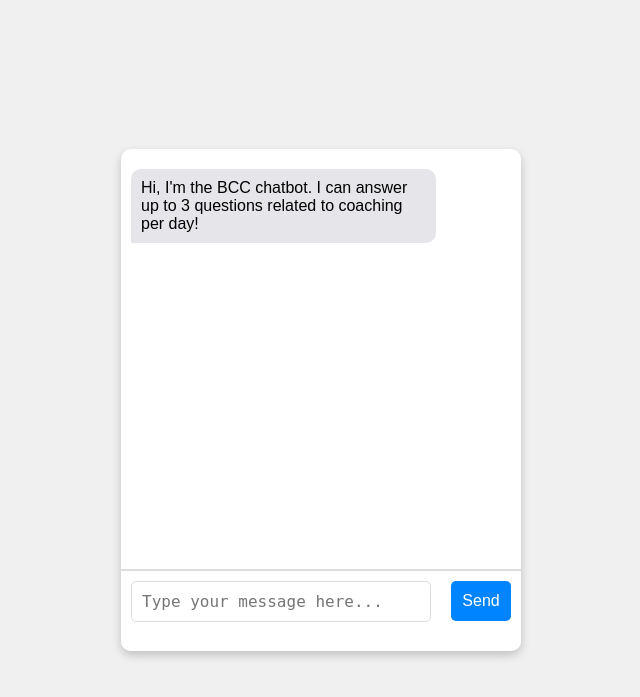
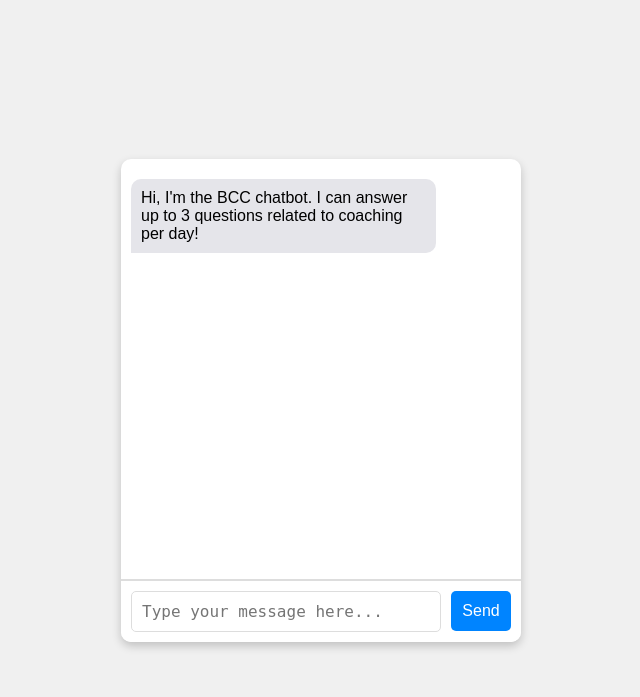
Before and after one commit to hjum84/bcc4, a Flask app: page /index in a window 1280 px wide. Shown: the top 697 px of the page, without its empty margins (319-959 px from the left). Run offline with Flask 3, Linux system fonts and the light colour scheme.

Commit message:
style.css updated for send btn re- alignment

```diff
--- a/static/styles.css
+++ b/static/styles.css
@@ -61,19 +61,19 @@ body {
     border-bottom-right-radius: 0;
 }
 
-/* Input container with relative positioning */
+
+/* Input container: using flex to align the textarea and button horizontally */
 .input-container {
-    position: relative;
+    display: flex;
+    align-items: center;  /* Center vertically */
     padding: 10px;
+    border-top: 1px solid #ddd;
     background-color: #fff;
-    border-top: 1px solid #ddd;
-    /* Ensure the container has a minimum height so the button is visible */
-    min-height: 60px;
 }
 
-/* Styling for the auto-resizing textarea (message input) */
+/* Auto-resizing textarea for message input */
 textarea#userInput {
-    width: calc(100% - 80px);  /* Leave enough space on the right for the send button */
+    flex: 1;  /* Takes available horizontal space */
     padding: 10px;
     font-size: 16px;
     border: 1px solid #ddd;
@@ -83,11 +83,10 @@ textarea#userInput {
     box-sizing: border-box;
 }
 
-/* Send button fixed at the top-right of the input container */
+/* Send button: remains fixed to the right of the textarea */
 .send-btn {
-    position: absolute;
-    top: 10px;    /* Align with container padding */
-    right: 10px;  /* Align with container padding */
+    flex-shrink: 0;    /* Do not let the button shrink */
+    margin-left: 10px;  /* Space between textarea and button */
     width: 60px;
     height: 40px;
     font-size: 16px;
@@ -96,10 +95,9 @@ textarea#userInput {
     background-color: #0084ff;
     color: white;
     border-radius: 5px;
-    /* The button will not move even if the textarea expands vertically */
 }
 
-/* Hover effect for the send button */
+/* Hover effect for send button */
 .send-btn:hover {
     background-color: #006bbd;
 }
```
